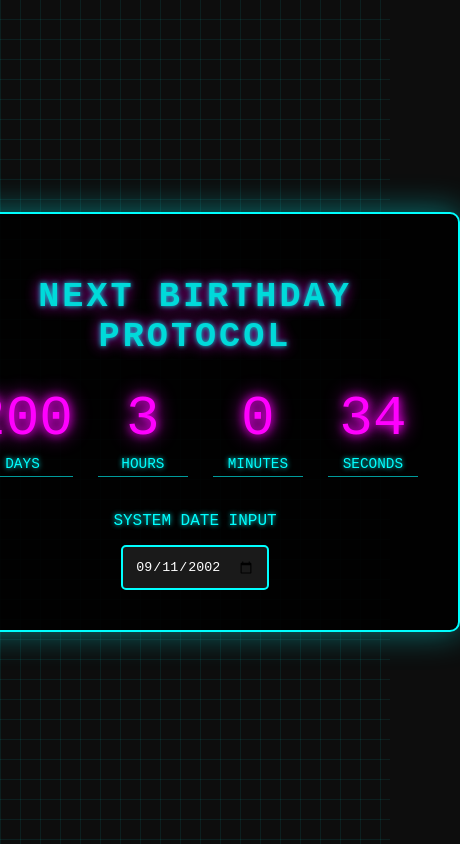
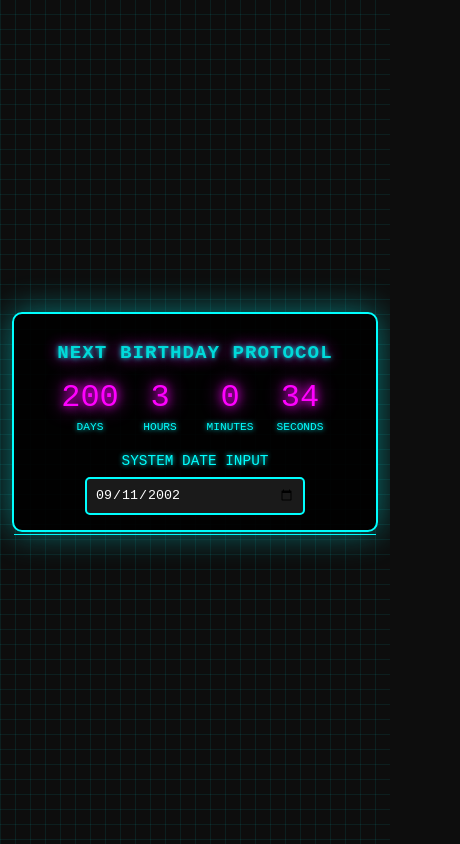
Before and after one commit to netherhouse/birthday-timers, a React (Vite) app: page / in a window 390 px wide. Shown: the whole page, 460 px wide, since content can reach past the window. Built offline with nearby package versions, Linux system fonts and the light colour scheme.

Commit message:
изминения стилей для мобильной версии

```diff
--- a/src/styles/App.scss
+++ b/src/styles/App.scss
@@ -26,23 +26,42 @@ body {
 
 .timer-container {
   position: relative;
-  padding: 40px;
+  padding: 20px; // Уменьшено для мобильных
   background: rgba(0, 0, 0, 0.9);
   border: 2px solid #00ffff;
   box-shadow: 0 0 30px rgba(0, 255, 255, 0.4),
     inset 0 0 10px rgba(0, 255, 255, 0.2);
   border-radius: 10px;
   animation: containerPulse 2s infinite;
+  width: 90%; // Ограничение ширины для мобильных
+  max-width: 400px; // Максимальная ширина для компактности
 }
 
 .title {
   color: #00ffff;
   text-shadow: 0 0 5px #00ffff, 0 0 15px #ff00ff;
   text-align: center;
-  margin-bottom: 30px;
-  font-size: 2.2rem;
-  letter-spacing: 3px;
+  margin-bottom: 20px; // Уменьшено для мобильных
+  font-size: 1.5rem; // Уменьшено для мобильных
+  letter-spacing: 2px; // Уменьшено для мобильных
   animation: flicker 1.5s infinite;
+}
+
+@media (max-width: 768px) {
+  .timer-container {
+    padding: 15px;
+    width: 85%;
+  }
+
+  .title {
+    font-size: 1.2rem;
+    margin-bottom: 15px;
+    letter-spacing: 1px;
+  }
+
+  .cyber-grid {
+    background-size: 15px 15px; // Уменьшаем размер сетки для мобильных
+  }
 }
 
 @keyframes gridPulse {
--- a/src/styles/DateInput.scss
+++ b/src/styles/DateInput.scss
@@ -1,5 +1,5 @@
 .input-container {
-  margin-top: 40px;
+  margin-top: 25px; // Уменьшено для мобильных
   text-align: center;
   position: relative;
 }
@@ -7,19 +7,21 @@
 .input-label {
   color: #00ffff;
   display: block;
-  margin-bottom: 15px;
+  margin-bottom: 10px; // Уменьшено для мобильных
   text-shadow: 0 0 5px #00ffff;
   animation: labelFloat 3s infinite;
 }
 
 .date-input {
-  padding: 12px;
+  padding: 10px; // Уменьшено для мобильных
   background: #1a1a1a;
   border: 2px solid #00ffff;
   color: #fff;
   border-radius: 5px;
   font-family: "Courier New", monospace;
   cursor: pointer;
+  width: 100%; // Занимает всю доступную ширину на мобильных
+  max-width: 250px; // Ограничение ширины
   transition: all 0.3s;
 
   &:hover {
@@ -33,6 +35,22 @@
   }
 }
 
+@media (max-width: 768px) {
+  .input-container {
+    margin-top: 20px;
+  }
+
+  .input-label {
+    font-size: 0.9rem; // Уменьшено для мобильных
+    margin-bottom: 8px;
+  }
+
+  .date-input {
+    padding: 8px;
+    max-width: 200px;
+  }
+}
+
 @keyframes labelFloat {
   0%,
   100% {
--- a/src/styles/TimerDisplay.scss
+++ b/src/styles/TimerDisplay.scss
@@ -1,16 +1,16 @@
 .timer-display {
   display: flex;
-  gap: 25px;
+  gap: 15px; // Уменьшено для мобильных
   justify-content: center;
+  flex-wrap: wrap; // Разрешает перенос элементов на маленьких экранах
 }
 
 .time-unit {
   text-align: center;
-  min-width: 90px;
-  position: relative;
+  min-width: 70px; // Уменьшено для мобильных
 
   .number {
-    font-size: 3.5rem;
+    font-size: 2.5rem; // Уменьшено для мобильных
     color: #ff00ff;
     text-shadow: 0 0 10px #ff00ff, 0 0 20px #ff00ff;
     animation: numberGlitch 0.5s infinite alternate;
@@ -19,7 +19,7 @@
   p {
     color: #00ffff;
     margin: 5px 0 0;
-    font-size: 0.9rem;
+    font-size: 0.8rem; // Уменьшено для мобильных
     text-shadow: 0 0 5px #00ffff;
   }
 
@@ -33,6 +33,24 @@
     background: #00ffff;
     opacity: 0.5;
     animation: linePulse 2s infinite;
+  }
+}
+
+@media (max-width: 768px) {
+  .timer-display {
+    gap: 10px;
+  }
+
+  .time-unit {
+    min-width: 60px;
+
+    .number {
+      font-size: 2rem;
+    }
+
+    p {
+      font-size: 0.7rem;
+    }
   }
 }
 
```
